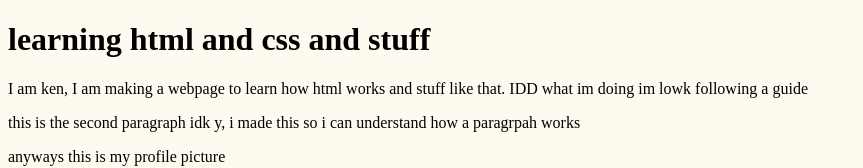
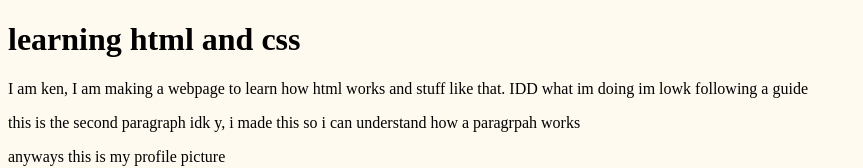
Before and after one commit to bkbenken123/website, a plain HTML site: page index.html in a window 1280 px wide. Shown: the top 168 px of the page, without its empty margins (0-863 px from the left). Drawn offline with Linux system fonts and the light colour scheme.

Commit message:
updated index.html

```diff
--- a/index.html
+++ b/index.html
@@ -4,7 +4,7 @@
         <link rel="stylesheet" href="style.css" />
     </head>
     <body>
-        <h1>learning html and css and stuff</h1>
+        <h1>learning html and css</h1>
         <p>I am ken, I am making a webpage to learn how html works and stuff like that. IDD what im doing im lowk following a guide</p>
         <p>this is the second paragraph idk y, i made this so i can understand how a paragrpah works</p>
         <p>anyways this is my profile picture</p>
```
